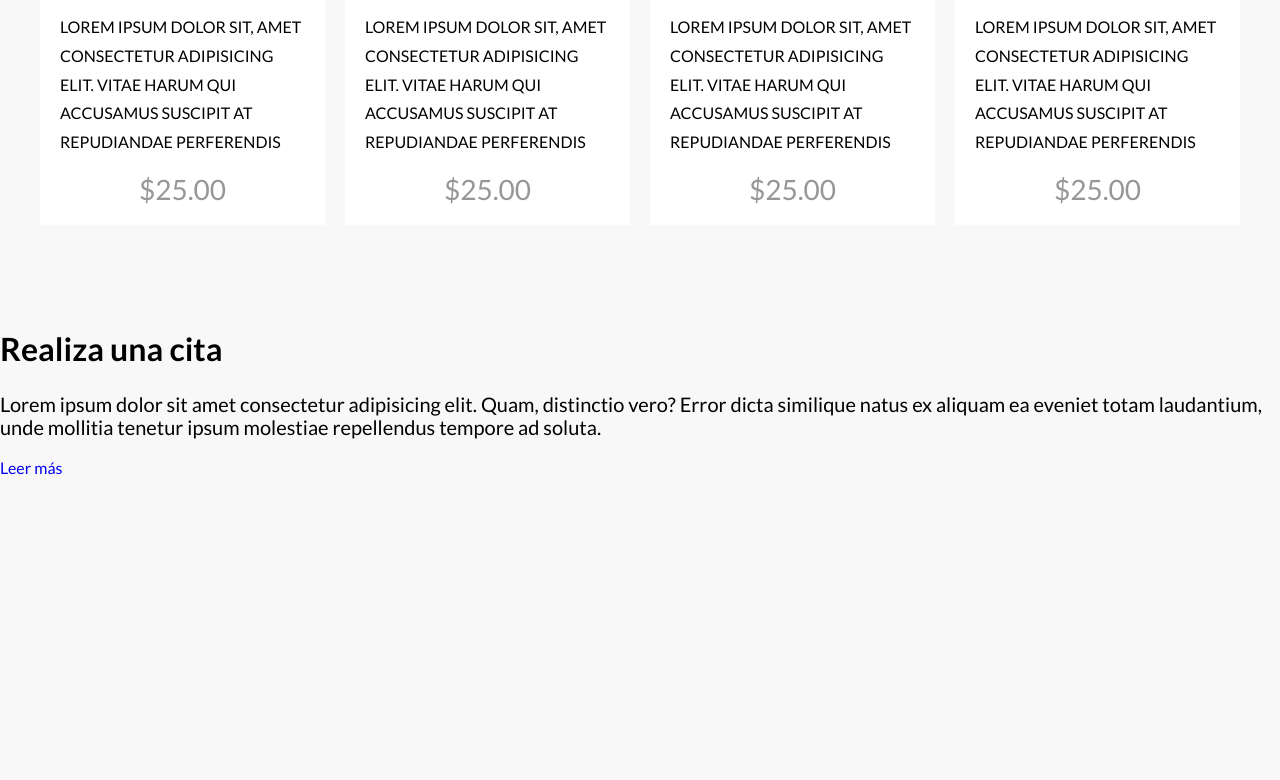
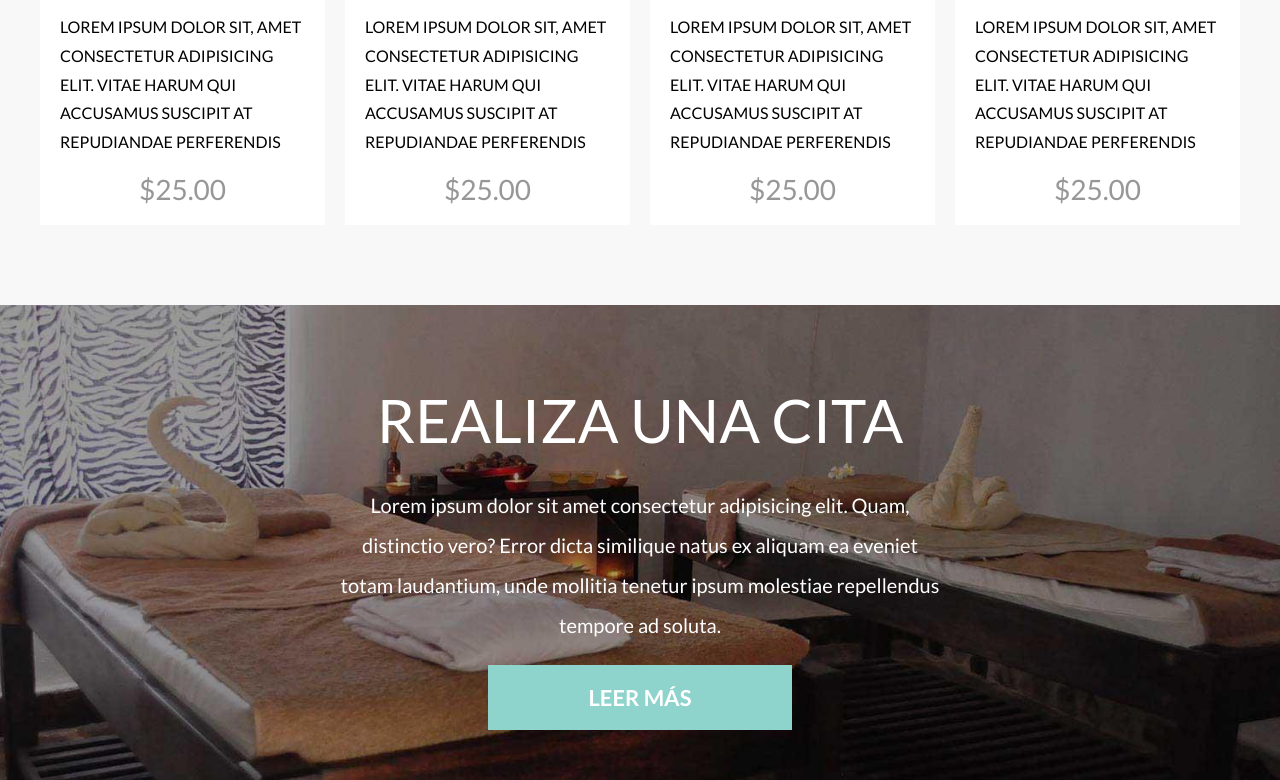
Before and after one commit to mcmmiguel/CarolinaSpaProject, a website: page index.html in a window 1280 px wide. Shown: the part 3194-3974 px from the top of the page. Before the commit the page ends 3672 px from the top, so only its background shows below. Drawn offline with Linux system fonts and the light colour scheme; a web font is replaced by a local one.

Commit message:
_cita.scss: Efecto parallax agregado. Estilos finalizados a la Seccion Citas

```diff
--- /dev/null
+++ b/src/scss/ui/contenido/_cita.scss
@@ -0,0 +1,31 @@
+@use 'base/variables' as v;
+@use 'base/mixins' as m;
+
+.cita {
+    background-image: url(../../../../build/img/bg_citas.jpg);
+    background-repeat: no-repeat;
+    background-position: center center;
+    background-size: cover;
+    background-attachment: fixed;  //Para hacer el efecto de la imagen estatica
+    padding: 5rem 0;
+    text-align: center;
+
+    &__heading {
+        @include m.heading;
+        color: v.$blanco;
+        font-size: 6rem;
+    }
+
+    &__texto {
+        max-width: 60rem;
+        margin: 0 auto;
+        color: v.$blanco;
+        line-height: 2;
+    }
+
+    &__enlace {
+        @include m.boton(v.$primario, v.$blanco);
+        padding: 2rem 10rem;
+
+    }
+}
--- a/src/scss/ui/contenido/_index.scss
+++ b/src/scss/ui/contenido/_index.scss
@@ -2,3 +2,4 @@
 @forward 'cards';
 @forward 'horarios';
 @forward 'productos';
+@forward 'cita';
```
Also changed, not shown: build/css/app.css, 1 other file.
